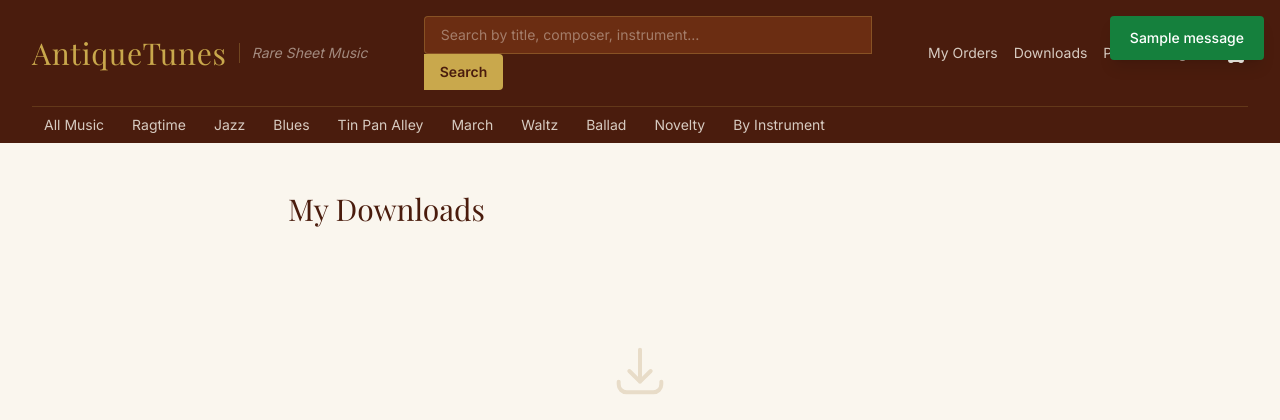
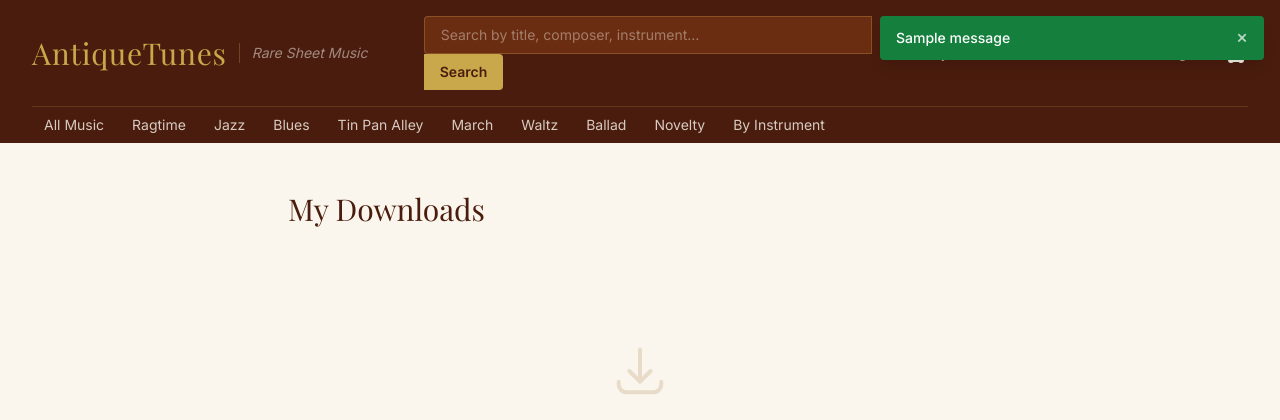
Before and after one commit to polyphonica/antiquetunes, a Django app: page /account/downloads/ in a window 1280 px wide. Shown: the top 420 px of the page. Run offline with Django 5.2, Linux system fonts and the light colour scheme; a user stored in the database is signed in; data comes from the database, SQL or seed files in the repository; tables that the repository leaves empty hold one stand-in row (values such as "Sample post"); one stand-in notice (Sample message) is shown; data that the repository does not hold is empty; some libraries are stand-ins or nearby versions; some web fonts are replaced.

Commit message:
Add dismiss button to flash message toasts
Co-Authored-By: Claude Sonnet 4.6 <noreply@anthropic.com>

```diff
--- a/templates/base.html
+++ b/templates/base.html
@@ -90,14 +90,18 @@
 
   {# ── Flash messages ── #}
   {% if messages %}
-  <div aria-live="polite" aria-atomic="true" class="fixed top-4 right-4 z-50 space-y-2">
+  <div aria-live="polite" aria-atomic="true" class="fixed top-4 right-4 z-50 space-y-2 max-w-sm w-full">
     {% for message in messages %}
     <div role="alert"
-         class="px-5 py-3 rounded shadow-lg text-sm font-medium
+         class="flex items-start gap-3 px-4 py-3 rounded shadow-lg text-sm font-medium
                 {% if message.tags == 'error' %}bg-red-600 text-white
                 {% elif message.tags == 'success' %}bg-green-700 text-white
                 {% else %}bg-gold text-mahogany{% endif %}">
-      {{ message }}
+      <span class="flex-1">{{ message }}</span>
+      <button type="button"
+              onclick="this.closest('[role=alert]').remove()"
+              aria-label="Dismiss"
+              class="flex-shrink-0 ml-1 opacity-70 hover:opacity-100 transition-opacity leading-none text-lg">&times;</button>
     </div>
     {% endfor %}
   </div>
```
